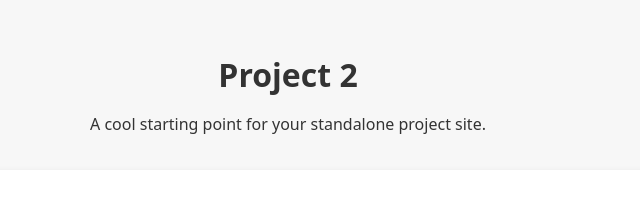
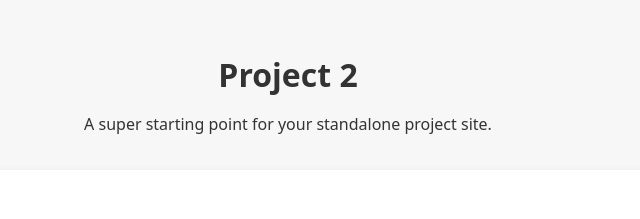
Before and after one commit to Bearzz/project-2, a plain HTML site: page index.html in a window 1280 px wide. Shown: the top 219 px of the page, 352-992 px from the left. Drawn offline with Linux system fonts and the light colour scheme.

Commit message:
super small change

```diff
--- a/index.html
+++ b/index.html
@@ -43,7 +43,7 @@
 
     <header>
         <h1>Project 2</h1>
-        <p>A cool starting point for your standalone project site.</p>
+        <p>A super starting point for your standalone project site.</p>
     </header>
 
     <div class="container">
```
